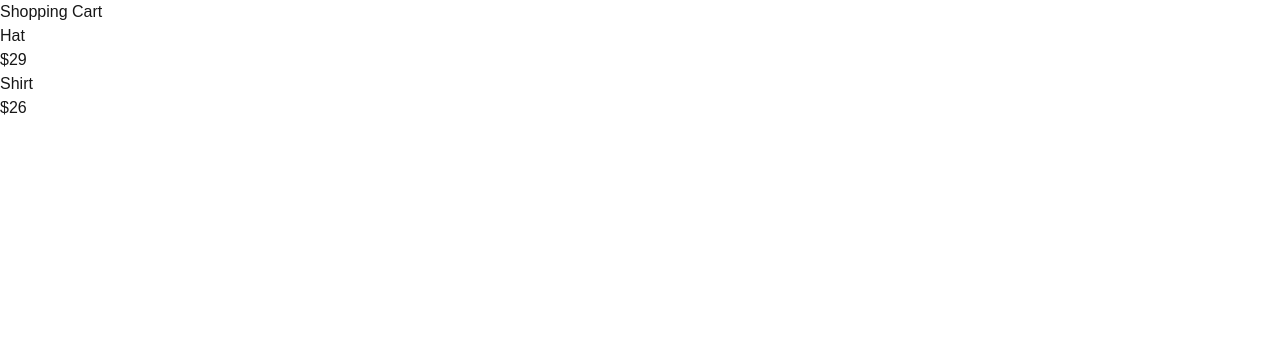
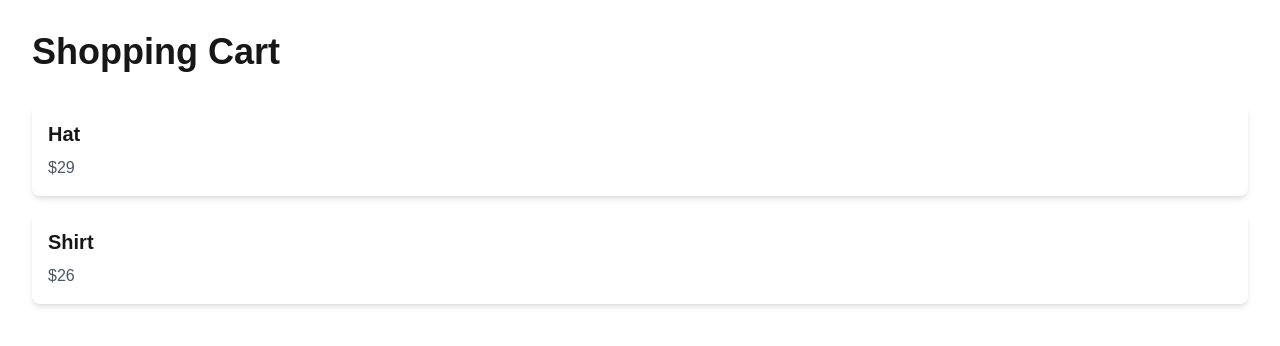
Before and after one commit to esthersoftwaredev/NextJS-online-store, a Next.js app in the folder next-online-store/: page /cart in a window 1280 px wide. Shown: the top 346 px of the page. Built offline with nearby package versions, Linux system fonts and the light colour scheme.

Commit message:
rest of the stylingwith tailwind css

```diff
--- a/next-online-store/app/ProductsList.tsx
+++ b/next-online-store/app/ProductsList.tsx
@@ -4,17 +4,23 @@ import { Product } from "./product-data";
 
 export default function ProductsList({ products }: { products: Product[] }) {
   return (
-		<div>
-			{products.map((product) => (
-				<Link key={product.id} href={"/products/" + product.id}>
+    <div className="grid grid-cols-1 sm:grid-cols-2 md:grid-cols-3 lg:grid-cols-4 gap-8">
+      {products.map(product => (
+        <Link
+          key={product.id}
+          href={`/products/${product.id}`}
+          className="bg-white rounded-lg shadow-md p-4 hover:shadow-lg transition duration-300"
+        >
+          <div className="flex justify-center mb-4 h-48 relative"> {/* Added height and relative positioning */}
             <Image
               src={'/' + product.imageUrl}
-            alt={product.name}
-            width={150}
-            height={150}
+              alt="Product image"
+              fill // Fill the container
+              className="object-cover rounded-md" // Cover the container, maintaining aspect ratio
             />
-					<h2>{product.name}</h2>
-					<p>${product.price}</p>
+          </div>
+          <h2 className="text-xl font-semibold mb-2">{product.name}</h2>
+          <p className="text-gray-600">${product.price}</p>
         </Link>
       ))}
     </div>
--- a/next-online-store/app/cart/page.tsx
+++ b/next-online-store/app/cart/page.tsx
@@ -10,15 +10,19 @@ export default function CartPage() {
   const cartProducts = cartIds.map((id) => products.find((product) => product.id === id)!);
 
   return (
-		<>
-			<h1>Shopping Cart</h1>
-      {cartProducts.map((product) => (
-        // not using <a></a> tags inside the Link element (like th AI suggests), since Link el replaces <a></a> tags
-        <Link key={product.id} href={`/products/${product.id}`}>
-          <h3>{product.name}</h3>
-          <p>${product.price}</p>
-        </Link>
+    <div className="container mx-auto p-8">
+    <h1 className="text-4xl font-bold mb-8">Shopping Cart</h1>
+
+    <ul className="space-y-4"> {/* List for cart items */}
+      {cartProducts.map(product => (
+        <li key={product.id} className="bg-white rounded-lg shadow-md p-4 hover:shadow-lg transition duration-300">
+          <Link href={`/products/${product.id}`}>
+            <h3 className="text-xl font-semibold mb-2">{product.name}</h3>
+            <p className="text-gray-600">${product.price}</p>
+          </Link>
+        </li>
       ))}
-		</>
+    </ul>
+  </div>
 	);
 }
--- a/next-online-store/app/checkout/page.tsx
+++ b/next-online-store/app/checkout/page.tsx
@@ -1,3 +1,6 @@
 export default function CheckoutPage() {
-  return <h1>Check Out</h1>;
+	<div className='container mx-auto p-8 flex flex-col items-center justify-center h-screen'>
+		<h1 className='text-4xl font-bold mb-4'>Check Out</h1>
+		<p className='text-gray-600 text-center'>This feature is coming soon!</p>
+	</div>;
 }
--- a/next-online-store/app/products/[id]/page.tsx
+++ b/next-online-store/app/products/[id]/page.tsx
@@ -11,9 +11,13 @@ export default function ProductDetailsPage({params} : {params: {id: string}}) {
   return (
 		<div className="container mx=auto p-8 flex flex-col md:flex-row">
 			<div className="md:w-1/2 mb-4 md:mb-0 md:mr-8">
-				<img src={"/" + product.imageUrl} alt={product.name} />
+				<img
+          className="w-full h-auto rounded-lg shadow-md"
+          src={"/" + product.imageUrl}
+          alt={product.name}
+        />
 			</div>
-			<div>
+			<div className="md:w-1/2">
 				<h1 className='text-4xl font-bold mb-4'>{product.name}</h1>
 				<p className='text-2xl text-gray-600 mb-6'>${product.price}</p>
 				<h3 className='text-2xl font-semibold mb-2'>Description</h3>
--- a/next-online-store/app/products/page.tsx
+++ b/next-online-store/app/products/page.tsx
@@ -2,10 +2,10 @@ import ProductsList from "../ProductsList";
 import { products } from "../product-data";
 
 export default function ProductsPage() {
-	return (
-		<>
-			<h1>Products</h1>
-			<ProductsList products={products} />
-		</>
-	);
+  return (
+    <div className="container mx-auto p-8">
+      <h1 className="text-4xl font-bold mb-8">Products</h1>
+      <ProductsList products={products} />
+    </div>
+  );
 }
```
Lines whose indentation alone changed are shown as unchanged.
